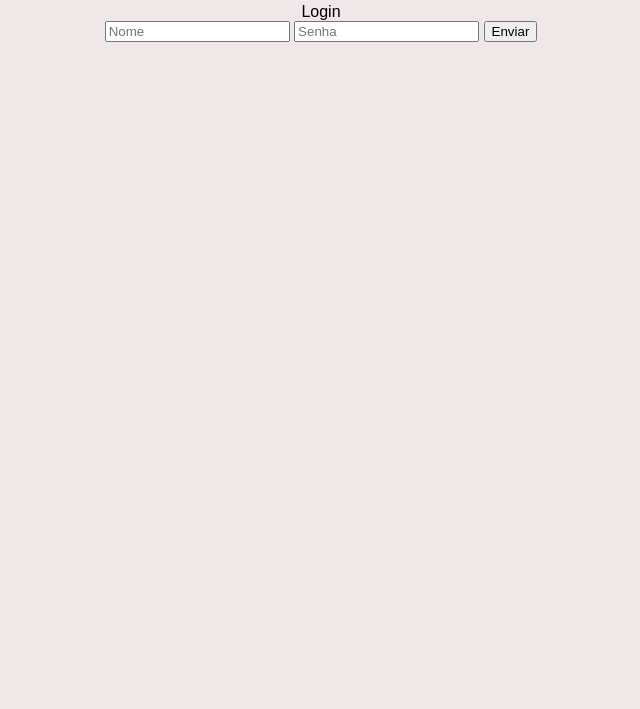
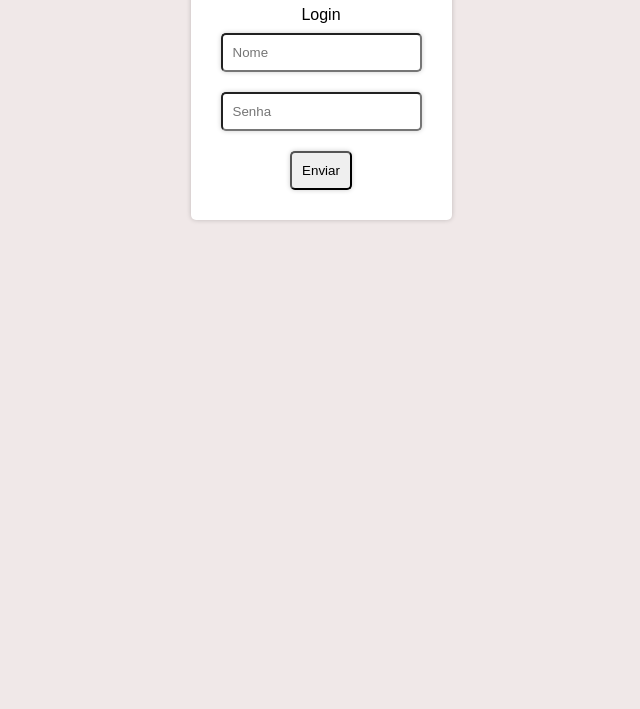
Before and after one commit to Medeiros000/Forum-FrontEnd, a plain HTML site: page html/login.html in a window 1280 px wide. Shown: the part 91-800 px from the top of the page, without its empty margins (319-959 px from the left). Drawn offline with Linux system fonts and the light colour scheme.

Commit message:
Alteração no CSS

```diff
--- /dev/null
+++ b/css/reset.css
@@ -0,0 +1,48 @@
+/* http://meyerweb.com/eric/tools/css/reset/
+   v2.0 | 20110126
+   License: none (public domain)
+*/
+
+html, body, div, span, applet, object, iframe,
+h1, h2, h3, h4, h5, h6, p, blockquote, pre,
+a, abbr, acronym, address, big, cite, code,
+del, dfn, em, img, ins, kbd, q, s, samp,
+small, strike, strong, sub, sup, tt, var,
+b, u, i, center,
+dl, dt, dd, ol, ul, li,
+fieldset, form, label, legend,
+table, caption, tbody, tfoot, thead, tr, th, td,
+article, aside, canvas, details, embed,
+figure, figcaption, footer, header, hgroup,
+menu, nav, output, ruby, section, summary,
+time, mark, audio, video {
+	margin: 0;
+	padding: 0;
+	border: 0;
+	font-size: 100%;
+	font: inherit;
+	vertical-align: baseline;
+}
+/* HTML5 display-role reset for older browsers */
+article, aside, details, figcaption, figure,
+footer, header, hgroup, menu, nav, section {
+	display: block;
+}
+body {
+	line-height: 1;
+}
+ol, ul {
+	list-style: none;
+}
+blockquote, q {
+	quotes: none;
+}
+blockquote:before, blockquote:after,
+q:before, q:after {
+	content: '';
+	content: none;
+}
+table {
+	border-collapse: collapse;
+	border-spacing: 0;
+}
--- a/css/style.css
+++ b/css/style.css
@@ -43,3 +43,20 @@ body {
 a {
     text-decoration: none;
 }
+form {
+    display: flex;
+    flex-direction: column;
+    align-items: center;
+    background-color: #ffffff;
+    padding: 20px;
+    border-radius: 5px;
+    box-shadow: 0 0 5px rgba(0, 0, 0, 0.2);
+}
+input{
+    font-family: Arial, sans-serif;
+    font-size: smaller;
+    margin: 10px;
+    padding: 10px;
+    border-radius: 5px;
+    box-shadow: 0 0 5px rgba(0, 0, 0, 0.2);
+}
--- a/html/login.html
+++ b/html/login.html
@@ -4,16 +4,22 @@
     <meta charset="UTF-8">
     <meta name="viewport" content="width=device-width, initial-scale=1.0">
     <title>Login</title>
+    <link rel="stylesheet" href="/css/reset.css">
     <link rel="stylesheet" href="/css/style.css">
 </head>
+<body>
     <a href="/index.html" ><span class="link">Fórum Jr</span></a><br>
 
-    Login
+
+    <div id="json-container">
+
         <form id="loginForm">
+            <p id="json-key">Login</p>
             <input type="text" name="nome" id="nome" placeholder="Nome">
             <input type="text" name="senha" id="senha" placeholder="Senha">
             <input type="submit" value="Enviar">
         </form>
+    </div>
     <div id="resposta"></div>
 
     <script src="/js/login.js"></script>
```
Also changed, not shown: html/cadastro.html (+1 -0 lines), html/topicos.html (+1 -0 lines), html/usuarios.html (+1 -0 lines), index.html (+1 -0 lines). Lines whose indentation alone changed are shown as unchanged.
